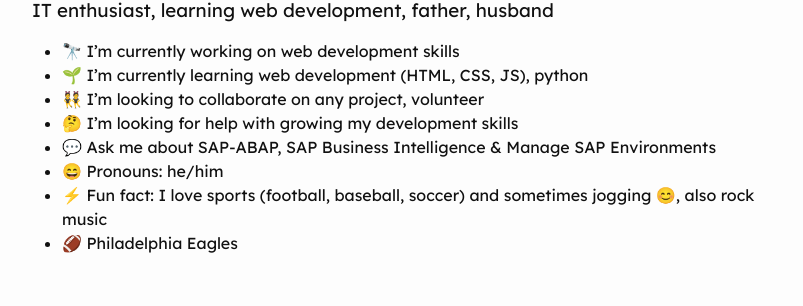
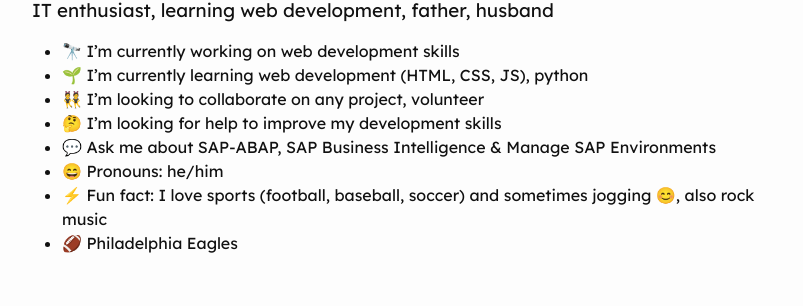
Before and after one commit to blackc0mb/blackc0mb.github.io, a Jekyll site: the page built from about.md, in a window 1280 px wide. Shown: the part 322-628 px from the top of the page, without its empty margins (238-1041 px from the left). Built offline with Jekyll 4.4.1, drawn with Linux system fonts in a browser that asks for light colours; comment, search, counter and statistics services are not loaded.

Commit message:
Update about.md
'looking help sentence changed

```diff
--- a/about.md
+++ b/about.md
@@ -10,7 +10,7 @@ title: About
 - 🔭 I’m currently working on web development skills
 - 🌱 I’m currently learning web development (HTML, CSS, JS), python
 - 👯 I’m looking to collaborate on any project, volunteer
-- 🤔 I’m looking for help with growing my development skills
+- 🤔 I’m looking for help to improve my development skills
 - 💬 Ask me about SAP-ABAP, SAP Business Intelligence & Manage SAP Environments
 - 😄 Pronouns: he/him
 - ⚡ Fun fact: I love sports (football, baseball, soccer) and sometimes jogging 😊, also rock music
```
